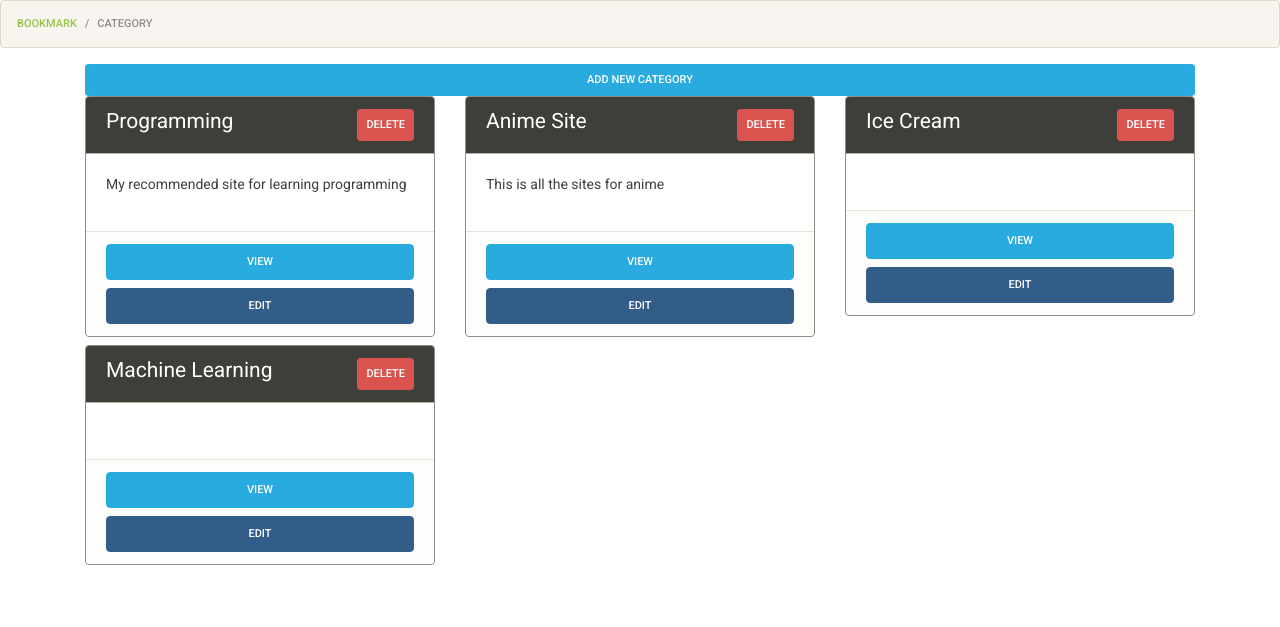
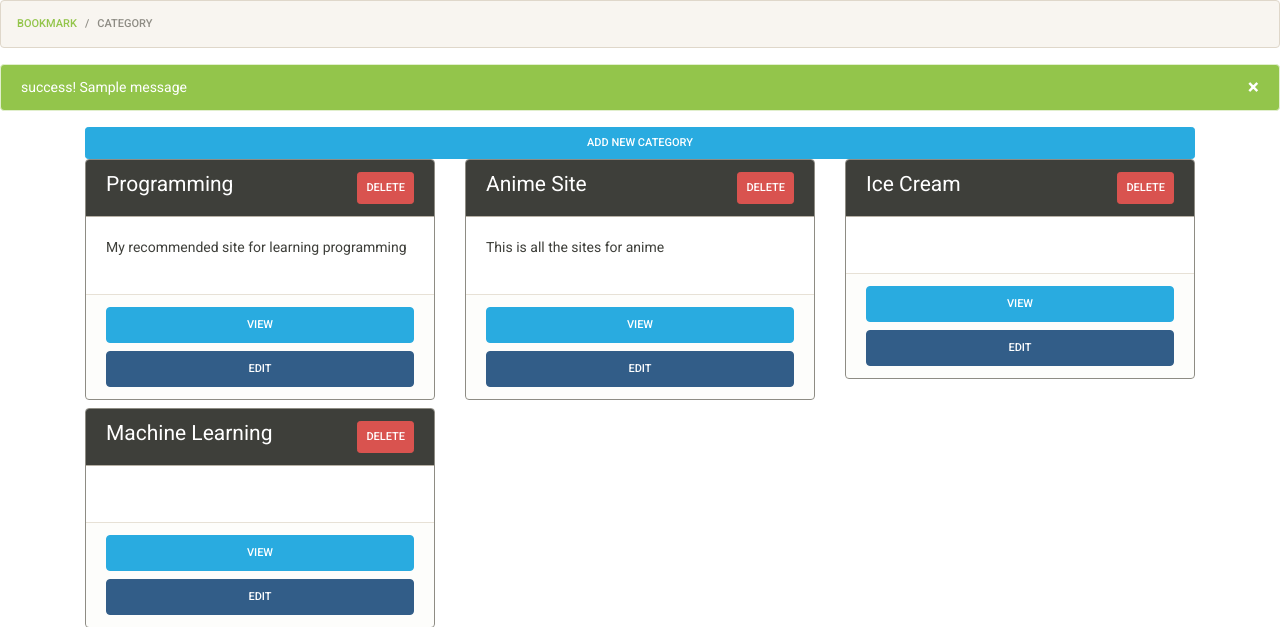
Before and after one commit to nilldiggonto/Vue_Axios_Dj3, a Django app: page /bookmark/category/ in a window 1280 px wide. Shown: the part 54-681 px from the top of the page. Run offline with Django 3.2, Linux system fonts and the light colour scheme; a user stored in the database is signed in; data comes from the database, SQL or seed files in the repository; both versions use the stored data as it was after the commit; one stand-in notice (Sample message) is shown; some libraries are stand-ins or nearby versions.

Commit message:
Alert Messages

```diff
--- a/backend/bookmarks/forms.py
+++ b/backend/bookmarks/forms.py
@@ -7,6 +7,12 @@ class CategoryForm(ModelForm):
         model = Category
         fields = ('title','description')
 
+    #add a custom class or id
+    # def __init__(self,*args,**kwargs):
+    #     super(CategoryForm,self).__init__(*args,**kwargs)
+    #     self.fields['title'].widget.attrs['class'] = 'name'
+    #     self.fields['description'].widget.attrs['id']='something'
+
 
 class BookmarkForm(ModelForm):
     description = forms.CharField(widget=forms.Textarea(attrs={'rows':2}))
--- a/backend/bookmarks/templates/bookmarks/categories.html
+++ b/backend/bookmarks/templates/bookmarks/categories.html
@@ -8,6 +8,8 @@
     <li class="breadcrumb-item"><a href="{% url 'bookmark-page' %}">Bookmark</a></li>
     <li class="breadcrumb-item active">Category</li>
   </ol>
+
+  {%include 'alert.html' %}
 
 <div class="container mt-1">
     <a href="{%url 'bookmark-category-add' %}" class="btn btn-block btn-sm btn-info">Add New Category</a>
--- a/backend/bookmarks/templates/bookmarks/category-detail.html
+++ b/backend/bookmarks/templates/bookmarks/category-detail.html
@@ -10,6 +10,8 @@
 
     <li class="breadcrumb-item active">{{cat.title}}</li>
   </ol>
+
+  {%include 'alert.html' %}
 
 <div class="container mt-1">
     <a href="{%url 'bookmark-add' cat.id %}" class="btn btn-block btn-sm btn-success mb-2">Add New Bookmark</a>
--- a/backend/bookmarks/views.py
+++ b/backend/bookmarks/views.py
@@ -5,6 +5,8 @@ from django.contrib.auth.decorators import login_required
 
 from .models import Category,Bookmark
 from .forms import CategoryForm,BookmarkForm
+
+from django.contrib import messages
 
 
 # Create your views here.
@@ -50,6 +52,7 @@ def categoryAddView(request):
             category.added_by = request.user
             category.save()
 
+            messages.success(request,'New Category Added')
             return redirect('bookmark-category')
     else:
         form = CategoryForm()
@@ -73,7 +76,7 @@ def categoryEditView(request,id):
             form.save()
             # category.added_by = request.user
             # category.save()
-
+            messages.success(request,'Category Updated')
             return redirect('bookmark-category')
     else:
         form = CategoryForm(instance=catForm)
@@ -113,6 +116,7 @@ def category_delete(request,id):
     category = Category.objects.filter(added_by=request.user).get(pk=id)
     # categoriesView
     category.delete()
+    messages.success(request,'Category Deleted')
     return redirect('bookmark-category')
 
 
@@ -138,7 +142,7 @@ def bookmarkAddView(request,id):
             bookmark.added_by = request.user
             bookmark.category_id = id
             bookmark.save()
-
+            messages.success(request,'New Link Added')
             return redirect('bookmark-category-detail',id=id)
     else:
         form = BookmarkForm()
@@ -165,7 +169,7 @@ def bookmarkEditView(request,cat_id,book_id):
             # bookmark.added_by = request.user
             # bookmark.category_id = id
             form.save()
-
+            messages.success(request,'Updated Link')
             return redirect('bookmark-category-detail',id=cat_id)
     else:
         form = BookmarkForm(instance=bookmark_e)
@@ -181,5 +185,7 @@ def bookmarkEditView(request,cat_id,book_id):
 def bookmark_delete(request,cat_id,book_id):
     bookmark = Bookmark.objects.filter(added_by=request.user).get(pk=book_id)
     # categoriesView
+
     bookmark.delete()
+    messages.success(request,'Link deleted')
     return redirect('bookmark-category-detail', id=cat_id)
--- /dev/null
+++ b/backend/templates/alert.html
@@ -0,0 +1,10 @@
+{% if messages %}
+    {%for message in messages %}
+    <div class="alert alert-dismissible alert-{{message.tags}}">
+        <button type="button" class="close" data-dismiss="alert">&times;</button>
+        <span class="alert-heading">{{message.tags}}! {{message}}</span>
+        <!-- <p class="mb-0"></p> -->
+      </div>
+
+    {%endfor%}
+{%endif%}
```
Also changed, not shown: backend/db.sqlite3.
